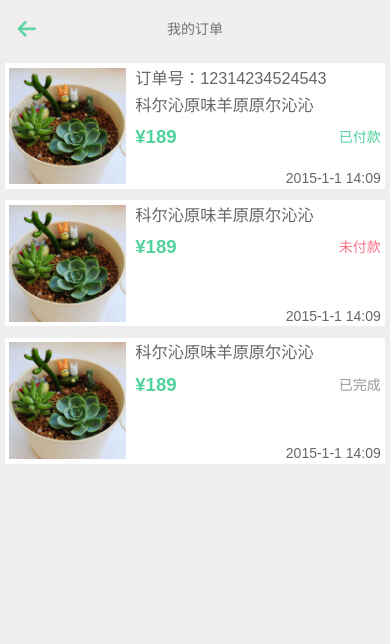
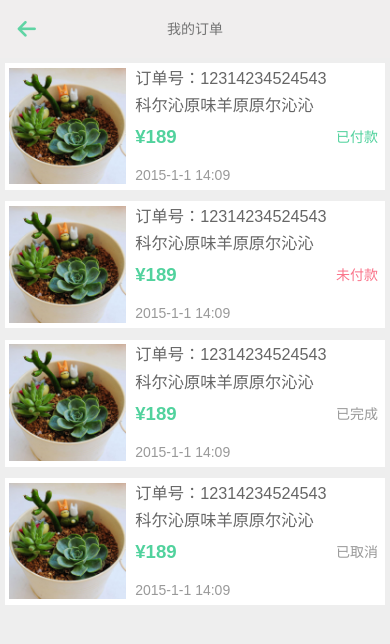
Before and after one commit to AlanGuo/webuy, a plain HTML site: page design/static/m/order_my.html in a window 390 px wide. Drawn offline with Linux system fonts and the light colour scheme.

Commit message:
update:2015.5.25

```diff
--- a/design/static/m/order_my.html
+++ b/design/static/m/order_my.html
@@ -25,7 +25,7 @@
 
 						<div id="paid" class="order-list">
 								<div class="pic left">
-									<img src="www/ui/img/global/test_pro2.jpg" alt="">
+									<img class="img-order" src="www/ui/img/global/test_pro2.jpg" alt="">
 								</div>
 
 								<div class="detail-pro">
@@ -53,11 +53,11 @@
 
 						<div id="nonPayment" class="order-list">
 								<div class="pic left">
-									<img src="www/ui/img/global/test_pro2.jpg" alt="">
+									<img class="img-order" src="www/ui/img/global/test_pro2.jpg" alt="">
 								</div>
 
 								<div class="detail-pro">
-
+									<div class="ft-h2">订单号：12314234524543</div>
 									<div class="ft-h2">
 										科尔沁原味羊原原尔沁沁
 									</div>
@@ -78,13 +78,13 @@
 				<!-- order  start -->
 				<div class="prd-item">
 
-						<div id="orderfinished" class="order-list">
+						<div id="orderFinished" class="order-list">
 								<div class="pic left">
-									<img src="www/ui/img/global/test_pro2.jpg" alt="">
+									<img class="img-order" src="www/ui/img/global/test_pro2.jpg" alt="">
 								</div>
 
 								<div class="detail-pro">
-
+									<div class="ft-h2">订单号：12314234524543</div>
 									<div class="ft-h2">
 										科尔沁原味羊原原尔沁沁
 									</div>
@@ -93,6 +93,33 @@
 										<span class="ft-price left">¥189</span>
 										<span class="status-finish right ">
 											已完成
+										</span>
+									</div>
+									<div class="bottom">
+										<span>2015-1-1 14:09</span>
+									</div>
+								</div>
+						</div>
+				</div>
+				<!-- order  end -->
+				<!-- order  start -->
+				<div class="prd-item">
+
+						<div id="orderCancel" class="order-list">
+								<div class="pic left">
+									<img class="img-order" src="www/ui/img/global/test_pro2.jpg" alt="">
+								</div>
+
+								<div class="detail-pro">
+									<div class="ft-h2">订单号：12314234524543</div>
+									<div class="ft-h2">
+										科尔沁原味羊原原尔沁沁
+									</div>
+
+									<div class="wrap-price">
+										<span class="ft-price left">¥189</span>
+										<span class="status-finish right ">
+											已取消
 										</span>
 									</div>
 									<div class="bottom">
@@ -131,7 +158,10 @@
 			$('#nonPayment').click(function(){
 				location.href = 'confirm.html';
 			});
-			$('#orderfinished').click(function(){
+			$('#orderFinished').click(function(){
+				location.href = 'order_finish.html';
+			});
+			$('#orderCancel').click(function(){
 				location.href = 'order_finish.html';
 			});
 		})
--- a/design/static/m/www/ui/css/global/global.css
+++ b/design/static/m/www/ui/css/global/global.css
@@ -138,7 +138,7 @@ pre{word-break:break-word;}
 	overflow: hidden;
 }
 
-.prd-list .prd-item .prd-wrap .item,
+.prd-item .prd-wrap .item,
 .shop-home .shop-banner .banner-pic a,
 /*.prd-list .prd-item .prd-wrap .pic img,*/
 .shop-home .shop-banner .banner-pic img,
@@ -149,7 +149,7 @@ pre{word-break:break-word;}
 	width:100%;
 	height:100%;
 }
-.prd-list .prd-item .prd-wrap .pic img{
+.prd-wrap .pic img{
 	width:100%;
 	height:12.5rem;
 }
@@ -227,7 +227,7 @@ pre{word-break:break-word;}
 .btn-delete,
 .btn-ok,
 .btn-cancel,
-.prd-list .prd-item .prd-wrap{
+.prd-item .prd-wrap{
 	-webkit-box-pack:justify;
 	-webkit-justify-content:space-between;
 	-ms-flex-pack:justify;
@@ -303,7 +303,7 @@ pre{word-break:break-word;}
 	float:right;
 	height:4.17rem;
 }
-.top-right a{
+.top-right a, .top-right span{
 	display: block;
 	padding-right:.83rem;
 	line-height: 4.17rem;
@@ -517,11 +517,11 @@ pre{word-break:break-word;}
 .prd-list.sign-in{
 	padding-bottom:5.17rem;
 }
-.prd-list .prd-item{
+.prd-item{
 	padding:.83rem .33rem 0;
 }
 
-.prd-list .prd-item .prd-wrap{
+	.prd-item .prd-wrap{
 		background: #fff;
 		box-shadow: 0 0 2px rgba(89,89,89,0.1);
 		overflow: hidden;
@@ -534,26 +534,26 @@ pre{word-break:break-word;}
 	.prd-wrap .text h1{
 		padding:.83rem 0;
 	}
-.prd-list .prd-item .prd-wrap .item{
+	.prd-item .prd-wrap .item{
 		display: block;
 	}
-.prd-list .prd-item .prd-wrap .pic,
+.prd-item .prd-wrap .pic,
 .detail-pro{
 	padding:0.33rem;
 }
 
-.prd-list .prd-item .prd-wrap .wrap-price{
+.prd-item .prd-wrap .wrap-price{
 	padding:.63rem 0;
 	margin:0 .63rem;
 	overflow: hidden;
 }
-.prd-list .prd-item .prd-wrap .ft-h2{
+.prd-item .prd-wrap .ft-h2{
 	margin:0 .63rem;
 	line-height: 1.33rem;
 	overflow: hidden;
 	width:80%;
 }
-.prd-list .prd-item .prd-wrap .ft-h2 p{
+.prd-item .prd-wrap .ft-h2 p{
 	padding-bottom: .63rem;
 }
 .layout-bottom{
@@ -620,14 +620,14 @@ pre{word-break:break-word;}
 	padding-top:.83rem;
 }
 /* ---------- 单个商品详情页面 ---------- */
-.prd-list .prd-item .detail-wrap,
-.prd-list .prd-item .order-wrap{
+.prd-item .detail-wrap,
+.prd-item .order-wrap{
 	text-align: center;
 }
-.prd-list .prd-item .detail-wrap .pic img{
+.prd-item .detail-wrap .pic img{
  	height:100%;
 }
-.prd-list .prd-item .detail-pro .row-title{
+.prd-item .detail-pro .row-title{
 	overflow: hidden;
 	text-align: left;
 }
@@ -696,7 +696,7 @@ pre{word-break:break-word;}
 	padding:0 0 1.33rem;
 }
 /* ---------- 订单页面 ---------- */
-.prd-list .prd-item .order-wrap .pic img{
+.prd-item .order-wrap .pic .img-confirm{
 	width:16.17rem;
 	height:16.17rem;
 	margin:0 auto;
@@ -824,14 +824,15 @@ pre{word-break:break-word;}
 	margin-top:.33rem;
 }
 /* ---------------- 我的订单 ---------------- */
-.prd-list .prd-item .order-list{
+.prd-item .order-list{
 	background: #fff;
 	overflow: hidden;
 	padding:.33rem;
 	position: relative;
 }
 	.order-list .detail-pro{
-		padding:0 0 0 9rem;
+		padding:0 .2rem 0 9rem;
+		text-align: left;
 	}
 	.order-list .detail-pro .ft-h2{
 		padding-bottom: .5rem;
@@ -846,19 +847,15 @@ pre{word-break:break-word;}
 	.order-list .detail-pro .status-paid{
 		color:#51d29d;
 	}
-	.order-list .detail-pro .status-finish{
+	.order-list .detail-pro .status-finish, .order-list .bottom{
 		color:#999;
 	}
-	.order-list .pic img{
+	.order-list .img-order{
 		width:8.33rem;
 		height:auto;
 	}
 	.order-list .bottom{
-		position: absolute;
-		right:0;
-		bottom:0;
-		text-align: right;
-		padding-right:.33rem;
+		margin-top:.9rem;
 	}
 	.order-list .bottom a{
 		color:#51d29d;
```
Also changed, not shown: design/static/m/order.html (+1 -1 lines), design/static/m/order_finish.html (+30 -4 lines). Lines whose indentation alone changed are shown as unchanged.
